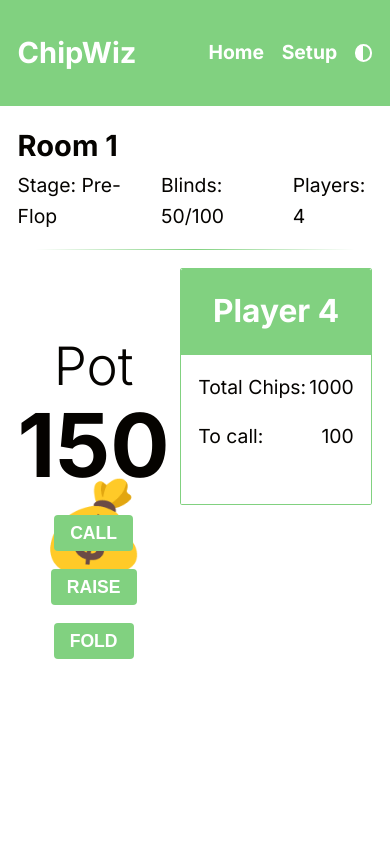
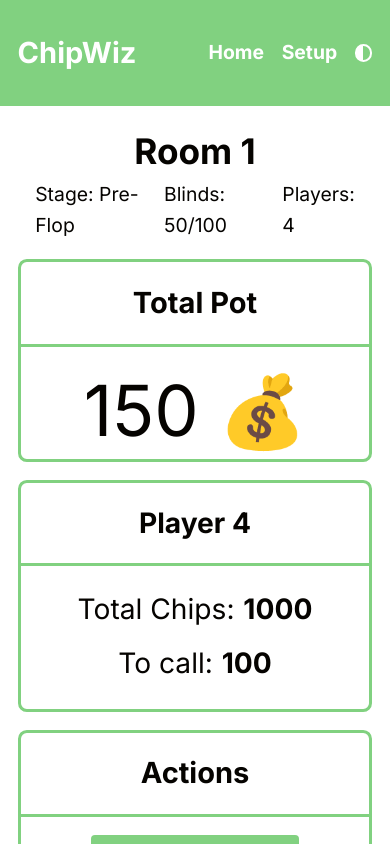
Before and after one commit to francescoiacono/chipwiz, a Next.js app: page /game/1 in a window 390 px wide. Shown: the top 844 px of the page. Built offline with nearby package versions, Linux system fonts and the light colour scheme.

Commit message:
Major CSS rework in game page

```diff
--- a/src/components/pages/game/gameSession.module.css
+++ b/src/components/pages/game/gameSession.module.css
@@ -1,6 +1,6 @@
 .gameSection {
   padding: 1rem;
-  height: calc(100vh - var(--navbar-height) - 2rem);
+  height: 100%;
 }
 
 .loadingContainer {
@@ -9,3 +9,8 @@
   align-items: center;
   margin: 1rem;
 }
+
+.gameSection > h1 {
+  text-align: center;
+  font-size: 2rem;
+}
--- a/src/components/pages/game/subcomponents/currentPlayer/currentPlayer.module.css
+++ b/src/components/pages/game/subcomponents/currentPlayer/currentPlayer.module.css
@@ -1,58 +1,63 @@
 .currentPlayer {
-  border: 1px solid var(--primary-color);
-  border-radius: 0.1rem;
+  font-size: 1.6rem;
+  border: 3px solid var(--primary-color);
+  border-radius: 0.5rem;
 }
 
 .playerTitle {
-  padding: 1rem;
   display: flex;
   align-items: center;
+  border-bottom: 3px solid var(--primary-color);
   justify-content: center;
   gap: 1rem;
-  background-color: var(--primary-color);
-  color: var(--background-color);
-  border-radius: 0.1rem 0.1rem 0 0;
-}
-
-.playerTitle > h1 {
-  font-size: 1.8rem;
 }
 
 .dealerButton,
 .sbButton,
 .bbButton {
-  font-size: 0.8rem;
-  width: 1.5rem;
-  height: 1.5rem;
-  align-items: center;
-  display: flex;
-  justify-content: center;
-  border-radius: 50%;
+  display: inline-block;
+  padding: 0.3rem 0.5rem;
+  font-size: 1rem;
+  color: #fff;
+  border-radius: 0.3rem;
+  margin-right: 0.5rem;
 }
 
 .dealerButton {
-  color: white;
-  background-color: black;
+  background-color: #333;
 }
 
 .sbButton {
-  color: black;
-  background-color: pink;
+  background-color: salmon;
 }
 
 .bbButton {
-  color: black;
-  background-color: lightblue;
+  background-color: lightseagreen;
 }
 
 .playerStats {
-  padding: 1rem;
+  height: 66%;
   display: flex;
   flex-direction: column;
-  gap: 1rem;
+  align-items: center;
+  justify-content: center;
 }
 
-.playerStats > div {
+.playerStats div {
   display: flex;
-  justify-content: space-between;
+  align-items: center;
+  margin-bottom: 0.5rem;
 }
+
+.playerStats label {
+  margin-right: 0.5rem;
+}
+
+.playerStats span {
+  font-weight: bold;
+}
+
+.playerStats,
+.playerTitle {
+  padding: 1rem;
+}
--- a/src/components/pages/game/subcomponents/gameInfo/gameInfo.module.css
+++ b/src/components/pages/game/subcomponents/gameInfo/gameInfo.module.css
@@ -4,3 +4,9 @@
   justify-content: space-between;
   gap: 1rem;
 }
+
+.gameInfoContainer {
+  display: flex;
+  gap: 1rem;
+  justify-content: center;
+}
--- a/src/components/pages/game/subcomponents/gameInfo/gameInfo.tsx
+++ b/src/components/pages/game/subcomponents/gameInfo/gameInfo.tsx
@@ -11,11 +11,15 @@ const GameInfo = () => {
 
   return (
     <section className={styles.gameInfo}>
-      <label>Stage: {stage}</label>
-      <label>
-        Blinds: {smallBlind}/{bigBlind}
-      </label>
-      <label>Players: {players.length}</label>
+      <div></div>
+      <div className={styles.gameInfoContainer}>
+        <label>Stage: {stage}</label>
+        <label>
+          Blinds: {smallBlind}/{bigBlind}
+        </label>
+        <label>Players: {players.length}</label>
+      </div>
+      <div></div>
     </section>
   );
 };
--- a/src/components/pages/game/subcomponents/gameInterface/gameInterface.module.css
+++ b/src/components/pages/game/subcomponents/gameInterface/gameInterface.module.css
@@ -1,14 +1,14 @@
 .mainInfoContainer {
   display: grid;
   grid-template-rows: 1fr auto;
-  grid-template-columns: 1fr 2fr 1fr;
-  gap: 10px; /* Optional gap between grid items */
-  min-height: 20rem;
+  grid-template-columns: 1fr 1fr 1fr;
+  margin-top: 1rem;
+  gap: 1rem;
 }
 
-@media (max-width: 568px) {
+@media (max-width: 768px) {
   .mainInfoContainer {
-    grid-template-rows: 1fr auto;
-    grid-template-columns: 1fr 2fr;
+    grid-template-rows: 1fr;
+    grid-template-columns: 1fr;
   }
 }
--- a/src/components/pages/game/subcomponents/gameInterface/gameInterface.tsx
+++ b/src/components/pages/game/subcomponents/gameInterface/gameInterface.tsx
@@ -3,7 +3,6 @@ import GameInfo from '../gameInfo/gameInfo';
 import PlayerActions from '../playerActions/playerActions';
 import GamePot from '../gamePot/gamePot';
 import styles from './gameInterface.module.css';
-import Divider from '@/components/ui/divider/divider';
 import StageAlert from '../stageAlert/stageAlert';
 import { Stage } from '@/data/types/types';
 import { useGameState } from '@/components/providers/gameStateProvider/gameStateProvider';
@@ -16,7 +15,6 @@ const GameInterface = () => {
       {gameState && stage != Stage.Showdown ? (
         <>
           <GameInfo />
-          <Divider />
           <section className={styles.mainInfoContainer}>
             <GamePot pot={pot} />
             <CurrentPlayer />
--- a/src/components/pages/game/subcomponents/gamePot/gamePot.module.css
+++ b/src/components/pages/game/subcomponents/gamePot/gamePot.module.css
@@ -1,17 +1,18 @@
 .gamePot {
-  width: 100%;
-  height: 50%;
-  margin: auto;
+  border: 3px solid var(--primary-color);
+  border-radius: 0.5rem;
+}
+.potTitle {
+  border-bottom: 3px solid var(--primary-color);
+  padding: 1rem;
   text-align: center;
-  line-height: 4.5rem;
-}
-
-.potTitle {
-  font-size: 3rem;
-  font-weight: 300;
 }
 
 .potValue {
-  font-size: 5rem;
-  font-weight: 700;
+  height: 66%;
+  display: flex;
+  justify-content: center;
+  align-items: center;
+  font-size: 4rem;
+  text-align: center;
 }
--- a/src/components/pages/game/subcomponents/gamePot/gamePot.tsx
+++ b/src/components/pages/game/subcomponents/gamePot/gamePot.tsx
@@ -7,7 +7,8 @@ interface GamePotProps {
 const GamePot = ({ pot }: GamePotProps) => {
   return (
     <div className={styles.gamePot}>
-      <h2 className={styles.potTitle}>Pot</h2>
+      <h2 className={styles.potTitle}>Total Pot</h2>
+
       <p className={styles.potValue}>{pot} 💰</p>
     </div>
   );
--- a/src/components/pages/game/subcomponents/playerActions/playerActions.module.css
+++ b/src/components/pages/game/subcomponents/playerActions/playerActions.module.css
@@ -1,7 +1,26 @@
+.actionCard {
+  gap: 1rem;
+
+  width: 100%;
+  height: 100%;
+
+  border: 3px solid var(--primary-color);
+  border-radius: 0.5rem;
+  text-align: center;
+}
+
+.actionCard > h2 {
+  padding: 1rem;
+  border-bottom: 3px solid var(--primary-color);
+}
+
 .actions {
+  padding: 1rem;
   display: flex;
   flex-direction: column;
   justify-content: center;
-  align-items: center;
   gap: 1rem;
+
+  width: 70%;
+  margin: 0 auto;
 }
--- a/src/components/pages/game/subcomponents/playerActions/playerActions.tsx
+++ b/src/components/pages/game/subcomponents/playerActions/playerActions.tsx
@@ -18,11 +18,14 @@ const PlayerActions = () => {
   const canCheck = currentPlayer.bet >= highestBet || highestBet === 0;
 
   return (
-    <div className={styles.actions}>
-      {canCall && <CallAction />}
-      {canRaise && <RaiseAction />}
-      {canCheck && <CheckAction />}
-      <FoldAction />
+    <div className={styles.actionCard}>
+      <h2>Actions</h2>
+      <div className={styles.actions}>
+        {canCall && <CallAction />}
+        {canRaise && <RaiseAction />}
+        {canCheck && <CheckAction />}
+        <FoldAction />
+      </div>
     </div>
   );
 };
--- a/src/components/pages/game/subcomponents/stageAlert/stageAlert.tsx
+++ b/src/components/pages/game/subcomponents/stageAlert/stageAlert.tsx
@@ -30,11 +30,19 @@ const StageAlert = ({ stage }: StageAlertProps) => {
     return () => clearTimeout(timer);
   }, [stage]);
 
+  const handleBackdropClick = () => {
+    setShowAlert(false);
+  };
+
   if (!showAlert) return null;
+  if (stage === Stage.Showdown || stage == Stage.PreFlop) return null;
 
   return (
     <>
-      <div className={styles.stageAlertBackdrop}></div>
+      <div
+        className={styles.stageAlertBackdrop}
+        onClick={handleBackdropClick}
+      ></div>
       <div className={styles.stageAlert}>
         <p>{randomMessage}</p>
       </div>
```
